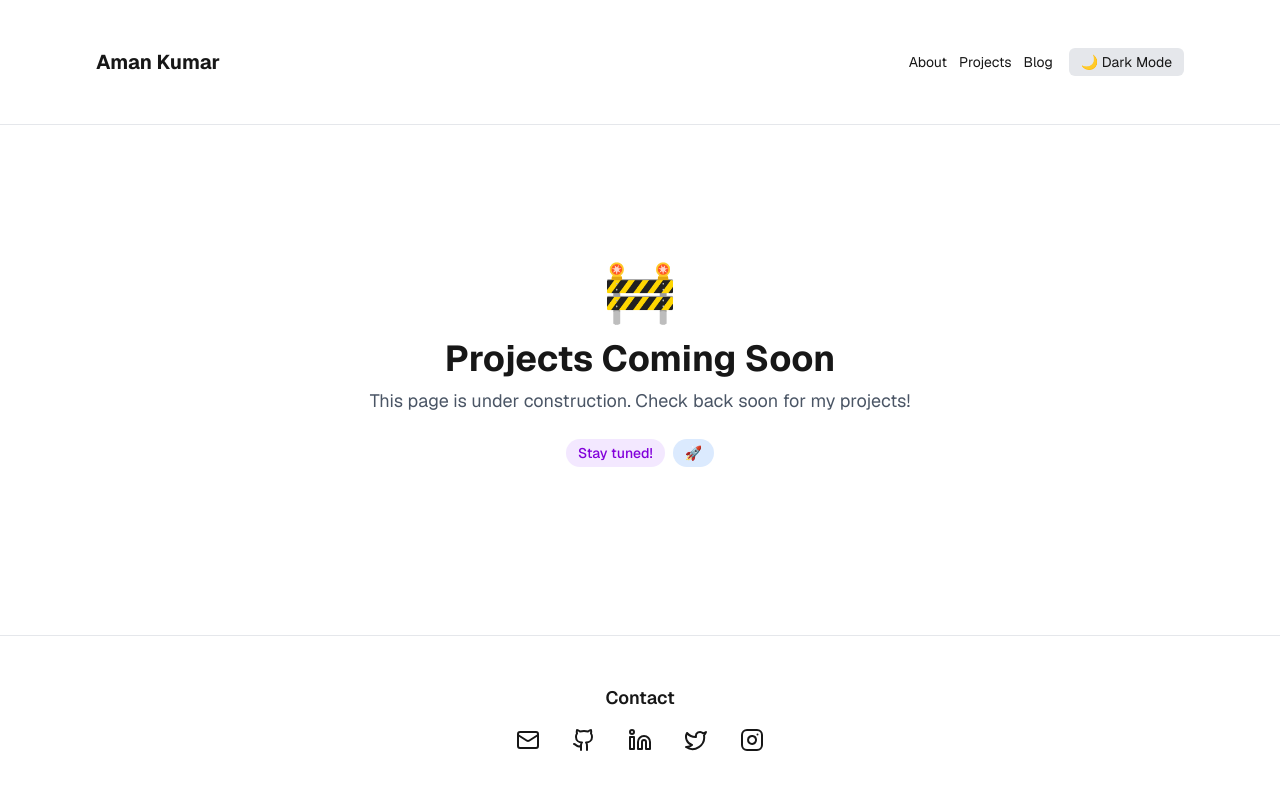
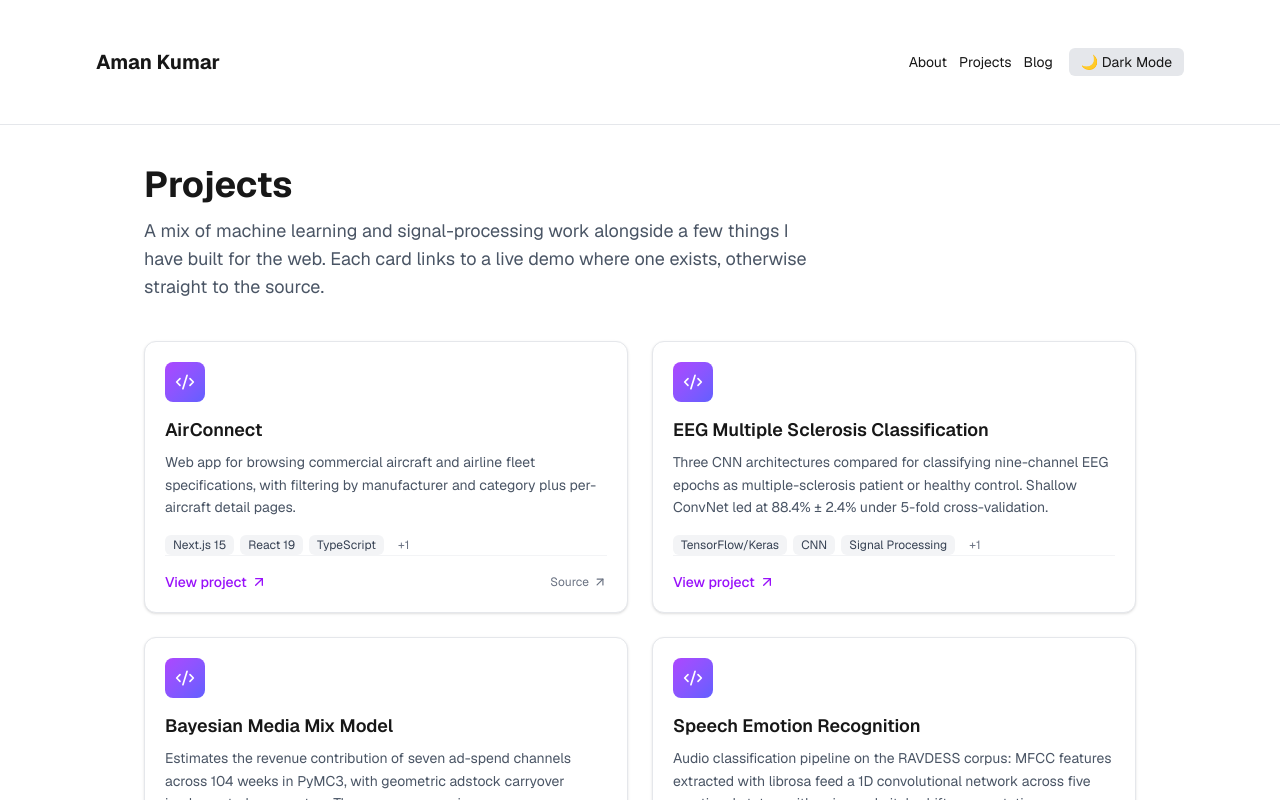
Before and after one commit to Aman141/Personal_Page, a Next.js app: page /projects in a window 1280 px wide. Shown: the top 800 px of the page. Built offline with nearby package versions, Linux system fonts and the light colour scheme.

Commit message:
Implement ContentCard component for reusable card structure across PopularContents and Projects pages, enhancing code organization and reducing duplication

```diff
--- a/src/app/components/popular_contents.tsx
+++ b/src/app/components/popular_contents.tsx
@@ -2,123 +2,16 @@
 
 import Link from "next/link";
 import { useCallback, useEffect, useRef, useState } from "react";
-import {
-  ArrowRight,
-  ArrowUpRight,
-  ChevronLeft,
-  ChevronRight,
-  Code2,
-  FileText,
-} from "lucide-react";
+import { ArrowRight, ChevronLeft, ChevronRight } from "lucide-react";
 import { useMediumPosts } from "../../hooks/useMediumPosts";
 import { featuredProjects, projectLink } from "@/data/projects";
+import ContentCard, { type ContentCardItem } from "@/components/ContentCard";
 
 // Three cards visible on desktop, two on tablet, one on mobile. Widths are
 // percentages of the track rather than fixed pixels, so the last visible card
 // can never be clipped by a container narrower than the sum of the cards.
 const SLIDE_WIDTH =
   "w-full sm:w-[calc((100%_-_1.25rem)/2)] lg:w-[calc((100%_-_2.5rem)/3)]";
-
-interface CardItem {
-  title: string;
-  description: string;
-  tags: string[];
-  link: string;
-  meta?: string;
-}
-
-const CARD_CLASSES =
-  "group flex h-full flex-col rounded-xl border border-gray-200 bg-white p-5 shadow-sm transition duration-200 hover:-translate-y-0.5 hover:border-purple-300 hover:shadow-lg focus-visible:outline-none focus-visible:ring-2 focus-visible:ring-purple-500 dark:border-gray-700 dark:bg-gray-900 dark:hover:border-purple-700";
-
-function ContentCard({
-  item,
-  variant,
-}: {
-  item: CardItem;
-  variant: "project" | "post";
-}) {
-  const isExternal = item.link.startsWith("http");
-  const Icon = variant === "project" ? Code2 : FileText;
-  const visibleTags = item.tags.slice(0, 3);
-  const hiddenTagCount = item.tags.length - visibleTags.length;
-
-  const body = (
-    <>
-      <div className="flex items-start justify-between gap-3">
-        <span
-          className={`flex h-10 w-10 shrink-0 items-center justify-center rounded-lg bg-gradient-to-br text-white ${
-            variant === "project"
-              ? "from-purple-500 to-indigo-500"
-              : "from-sky-500 to-emerald-500"
-          }`}
-        >
-          <Icon className="h-5 w-5" />
-        </span>
-        {item.meta && (
-          <span className="shrink-0 text-xs text-gray-500 dark:text-gray-400">
-            {item.meta}
-          </span>
-        )}
-      </div>
-
-      {/* line-clamp rather than truncate: these titles wrap to two lines
-          instead of being cut off mid-word with an ellipsis. */}
-      <h3 className="mt-4 line-clamp-2 text-lg font-semibold leading-snug transition-colors group-hover:text-purple-600 dark:group-hover:text-purple-400">
-        {item.title}
-      </h3>
-      <p className="mt-2 line-clamp-3 text-sm leading-relaxed text-gray-600 dark:text-gray-400">
-        {item.description}
-      </p>
-
-      {visibleTags.length > 0 && (
-        <div className="mt-4 flex flex-wrap gap-1.5">
-          {visibleTags.map((tag) => (
-            <span
-              key={tag}
-              className="rounded-md bg-gray-100 px-2 py-0.5 text-xs text-gray-700 dark:bg-gray-800 dark:text-gray-300"
-            >
-              {tag}
-            </span>
-          ))}
-          {hiddenTagCount > 0 && (
-            <span className="rounded-md px-2 py-0.5 text-xs text-gray-500 dark:text-gray-400">
-              +{hiddenTagCount}
-            </span>
-          )}
-        </div>
-      )}
-
-      {/* mt-auto pins the footer to the bottom so every card in a row
-          lines up regardless of description length. */}
-      <div className="mt-auto border-t border-gray-100 pt-4 dark:border-gray-800">
-        <span className="inline-flex items-center gap-1 text-sm font-medium text-purple-600 dark:text-purple-400">
-          {variant === "project" ? "View project" : "Read post"}
-          {isExternal ? (
-            <ArrowUpRight className="h-4 w-4 transition-transform group-hover:translate-x-0.5 group-hover:-translate-y-0.5" />
-          ) : (
-            <ArrowRight className="h-4 w-4 transition-transform group-hover:translate-x-0.5" />
-          )}
-        </span>
-      </div>
-    </>
-  );
-
-  // The whole card is the link target, so there is no nested anchor inside it.
-  return isExternal ? (
-    <a
-      href={item.link}
-      target="_blank"
-      rel="noopener noreferrer"
-      className={CARD_CLASSES}
-    >
-      {body}
-    </a>
-  ) : (
-    <Link href={item.link} className={CARD_CLASSES}>
-      {body}
-    </Link>
-  );
-}
 
 // Scroll position drives the arrows, rather than an index the component owns,
 // so trackpad/touch swipes and arrow clicks can never disagree about where the
@@ -268,13 +161,6 @@ function EmptyState({ children }: { children: React.ReactNode }) {
 }
 
 export default function PopularContents() {
-  const projects: CardItem[] = featuredProjects.map((project) => ({
-    title: project.title,
-    description: project.description,
-    tags: project.tags,
-    link: projectLink(project),
-  }));
-
   const {
     posts: mediumPosts,
     loading: blogsLoading,
@@ -283,7 +169,9 @@ export default function PopularContents() {
 
   // Six rather than three: with three cards visible there would be nothing to
   // slide, so the slider only earns its arrows once the feed has more posts.
-  const blogs: CardItem[] = mediumPosts.slice(0, 6).map((post) => ({
+  const blogs: (ContentCardItem & { link: string })[] = mediumPosts
+    .slice(0, 6)
+    .map((post) => ({
       title: post.title,
       description: post.summary,
       tags: post.tags,
@@ -291,7 +179,7 @@ export default function PopularContents() {
       meta: post.date,
     }));
 
-  const projectSlider = useSliderControls(projects.length);
+  const projectSlider = useSliderControls(featuredProjects.length);
   const blogSlider = useSliderControls(blogs.length);
 
   return (
@@ -310,12 +198,21 @@ export default function PopularContents() {
         }
       >
         <SliderTrack trackRef={projectSlider.trackRef}>
-          {projects.map((project) => (
+          {featuredProjects.map((project) => (
             <div
-              key={project.title}
+              key={project.slug}
               className={`${SLIDE_WIDTH} shrink-0 snap-start`}
             >
-              <ContentCard item={project} variant="project" />
+              <ContentCard
+                item={project}
+                variant="project"
+                href={projectLink(project)}
+                secondary={
+                  project.demoUrl
+                    ? { href: project.repoUrl, label: "Source" }
+                    : undefined
+                }
+              />
             </div>
           ))}
         </SliderTrack>
@@ -351,8 +248,11 @@ export default function PopularContents() {
         {!blogsLoading && !blogsError && blogs.length > 0 && (
           <SliderTrack trackRef={blogSlider.trackRef}>
             {blogs.map((post) => (
-              <div key={post.link} className={`${SLIDE_WIDTH} shrink-0 snap-start`}>
-                <ContentCard item={post} variant="post" />
+              <div
+                key={post.link}
+                className={`${SLIDE_WIDTH} shrink-0 snap-start`}
+              >
+                <ContentCard item={post} variant="post" href={post.link} />
               </div>
             ))}
           </SliderTrack>
--- a/src/app/projects/page.tsx
+++ b/src/app/projects/page.tsx
@@ -1,25 +1,55 @@
+import type { Metadata } from "next";
+import ContentCard from "@/components/ContentCard";
+import { projects, projectLink } from "@/data/projects";
 
-// This page is under construction.
+export const metadata: Metadata = {
+  title: "Projects",
+  description:
+    "Machine learning, signal processing, and web projects by Aman Kumar.",
+};
+
 export default function ProjectsPage() {
   return (
-    <div className="flex flex-col items-center justify-center min-h-[60vh] px-4 py-20">
-      <div className="flex flex-col items-center">
-        <span className="text-6xl mb-4 animate-bounce">🚧</span>
-        <h1 className="text-4xl font-bold mb-2 text-center">
-          Projects Coming Soon
-        </h1>
-        <p className="text-lg text-gray-600 dark:text-gray-300 text-center max-w-xl mb-6">
-          This page is under construction. Check back soon for my projects!
+    <div className="mx-auto max-w-5xl px-4 py-10">
+      <header className="mb-10">
+        <h1 className="text-4xl font-bold">Projects</h1>
+        <p className="mt-3 max-w-2xl text-lg text-gray-600 dark:text-gray-400">
+          A mix of machine learning and signal-processing work alongside a few
+          things I have built for the web. Each card links to a live demo where
+          one exists, otherwise straight to the source.
         </p>
-        <div className="flex gap-2">
-          <span className="bg-purple-100 dark:bg-purple-900 text-purple-700 dark:text-purple-200 px-3 py-1 rounded-full text-sm font-medium">
-            Stay tuned!
-          </span>
-          <span className="bg-blue-100 dark:bg-blue-900 text-blue-700 dark:text-blue-200 px-3 py-1 rounded-full text-sm font-medium">
-            🚀
-          </span>
-        </div>
+      </header>
+
+      {/* Two columns rather than the home page's three: this page has the width
+          to give each description room instead of clamping it. */}
+      <div className="grid gap-6 sm:grid-cols-2">
+        {projects.map((project) => (
+          <ContentCard
+            key={project.slug}
+            item={project}
+            variant="project"
+            href={projectLink(project)}
+            secondary={
+              project.demoUrl
+                ? { href: project.repoUrl, label: "Source" }
+                : undefined
+            }
+          />
+        ))}
       </div>
+
+      <p className="mt-10 text-sm text-gray-500 dark:text-gray-400">
+        More on{" "}
+        <a
+          href="https://github.com/Aman141"
+          target="_blank"
+          rel="noopener noreferrer"
+          className="text-purple-600 hover:underline dark:text-purple-400"
+        >
+          GitHub
+        </a>
+        .
+      </p>
     </div>
   );
 }
--- /dev/null
+++ b/src/components/ContentCard.tsx
@@ -0,0 +1,128 @@
+import Link from "next/link";
+import { ArrowRight, ArrowUpRight, Code2, FileText } from "lucide-react";
+
+// Shared by the home-page sliders and /projects. Deliberately has no "use
+// client" directive: it holds no state, so it renders on the server for
+// /projects and is bundled into the client component that owns the sliders.
+
+export interface ContentCardItem {
+  title: string;
+  description: string;
+  tags: string[];
+  /** Small right-aligned label above the title — a post date, for example. */
+  meta?: string;
+}
+
+const isExternal = (url: string) => /^https?:\/\//.test(url);
+
+export default function ContentCard({
+  item,
+  variant,
+  href,
+  secondary,
+}: {
+  item: ContentCardItem;
+  variant: "project" | "post";
+  href: string;
+  /** Optional second link, e.g. source when `href` points at a live demo. */
+  secondary?: { href: string; label: string };
+}) {
+  const external = isExternal(href);
+  const Icon = variant === "project" ? Code2 : FileText;
+  const visibleTags = item.tags.slice(0, 3);
+  const hiddenTagCount = item.tags.length - visibleTags.length;
+
+  const stretchedLinkClasses = "absolute inset-0 rounded-xl";
+
+  return (
+    <div className="group relative flex h-full flex-col rounded-xl border border-gray-200 bg-white p-5 shadow-sm transition duration-200 hover:-translate-y-0.5 hover:border-purple-300 hover:shadow-lg focus-within:ring-2 focus-within:ring-purple-500 dark:border-gray-700 dark:bg-gray-900 dark:hover:border-purple-700">
+      {/* Stretched link: covers the whole card so the entire surface is
+          clickable, while `secondary` below can still sit above it via z-10.
+          A plain wrapping anchor would make that second link impossible,
+          since anchors cannot nest. */}
+      {external ? (
+        <a
+          href={href}
+          target="_blank"
+          rel="noopener noreferrer"
+          aria-label={item.title}
+          className={stretchedLinkClasses}
+        />
+      ) : (
+        <Link
+          href={href}
+          aria-label={item.title}
+          className={stretchedLinkClasses}
+        />
+      )}
+
+      <div className="flex items-start justify-between gap-3">
+        <span
+          className={`flex h-10 w-10 shrink-0 items-center justify-center rounded-lg bg-gradient-to-br text-white ${
+            variant === "project"
+              ? "from-purple-500 to-indigo-500"
+              : "from-sky-500 to-emerald-500"
+          }`}
+        >
+          <Icon className="h-5 w-5" />
+        </span>
+        {item.meta && (
+          <span className="shrink-0 text-xs text-gray-500 dark:text-gray-400">
+            {item.meta}
+          </span>
+        )}
+      </div>
+
+      {/* line-clamp rather than truncate: these titles wrap to two lines
+          instead of being cut off mid-word with an ellipsis. */}
+      <h3 className="mt-4 line-clamp-2 text-lg font-semibold leading-snug transition-colors group-hover:text-purple-600 dark:group-hover:text-purple-400">
+        {item.title}
+      </h3>
+      <p className="mt-2 line-clamp-3 text-sm leading-relaxed text-gray-600 dark:text-gray-400">
+        {item.description}
+      </p>
+
+      {visibleTags.length > 0 && (
+        <div className="mt-4 flex flex-wrap gap-1.5">
+          {visibleTags.map((tag) => (
+            <span
+              key={tag}
+              className="rounded-md bg-gray-100 px-2 py-0.5 text-xs text-gray-700 dark:bg-gray-800 dark:text-gray-300"
+            >
+              {tag}
+            </span>
+          ))}
+          {hiddenTagCount > 0 && (
+            <span className="rounded-md px-2 py-0.5 text-xs text-gray-500 dark:text-gray-400">
+              +{hiddenTagCount}
+            </span>
+          )}
+        </div>
+      )}
+
+      {/* mt-auto pins the footer to the bottom so every card in a row lines up
+          regardless of description length. */}
+      <div className="mt-auto flex items-center justify-between gap-3 border-t border-gray-100 pt-4 dark:border-gray-800">
+        <span className="inline-flex items-center gap-1 text-sm font-medium text-purple-600 dark:text-purple-400">
+          {variant === "project" ? "View project" : "Read post"}
+          {external ? (
+            <ArrowUpRight className="h-4 w-4 transition-transform group-hover:translate-x-0.5 group-hover:-translate-y-0.5" />
+          ) : (
+            <ArrowRight className="h-4 w-4 transition-transform group-hover:translate-x-0.5" />
+          )}
+        </span>
+        {secondary && (
+          <a
+            href={secondary.href}
+            target="_blank"
+            rel="noopener noreferrer"
+            className="relative z-10 inline-flex shrink-0 items-center gap-1 text-xs text-gray-500 hover:text-purple-600 hover:underline dark:text-gray-400 dark:hover:text-purple-400"
+          >
+            {secondary.label}
+            <ArrowUpRight className="h-3.5 w-3.5" />
+          </a>
+        )}
+      </div>
+    </div>
+  );
+}
```
Lines whose indentation alone changed are shown as unchanged.
